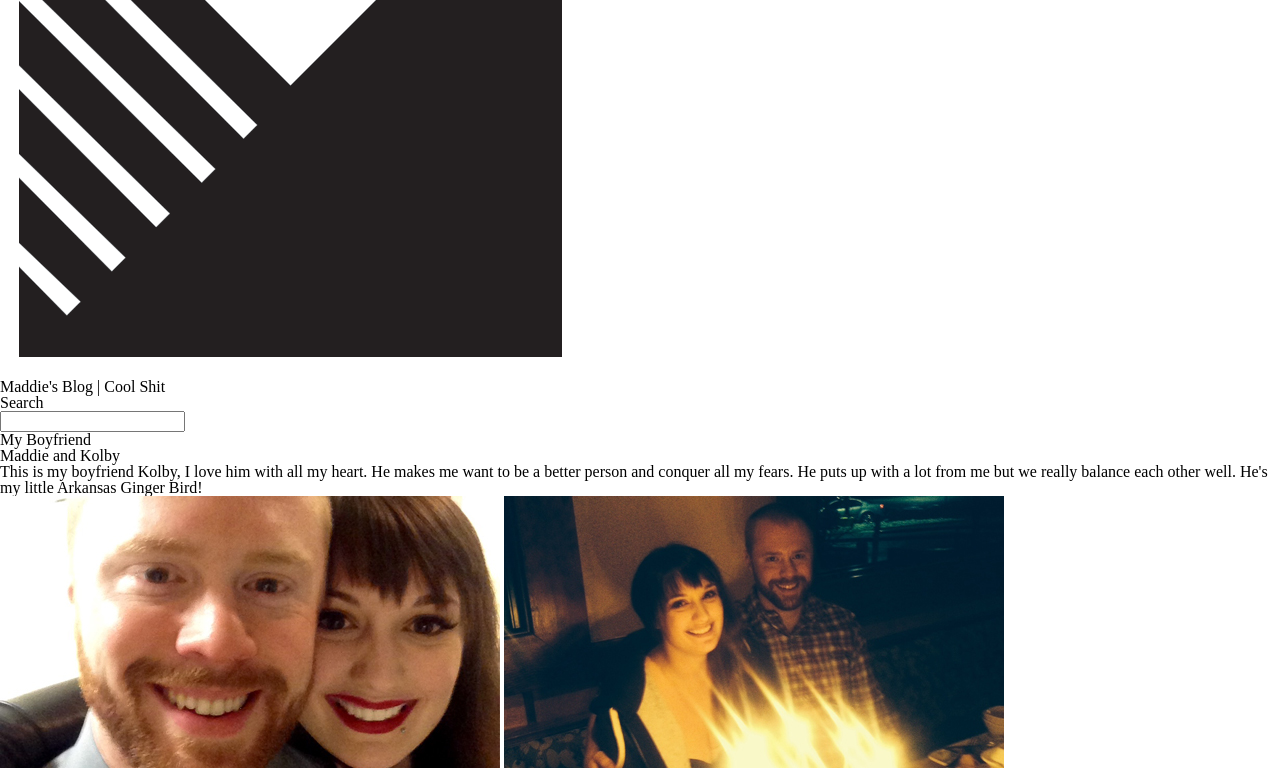
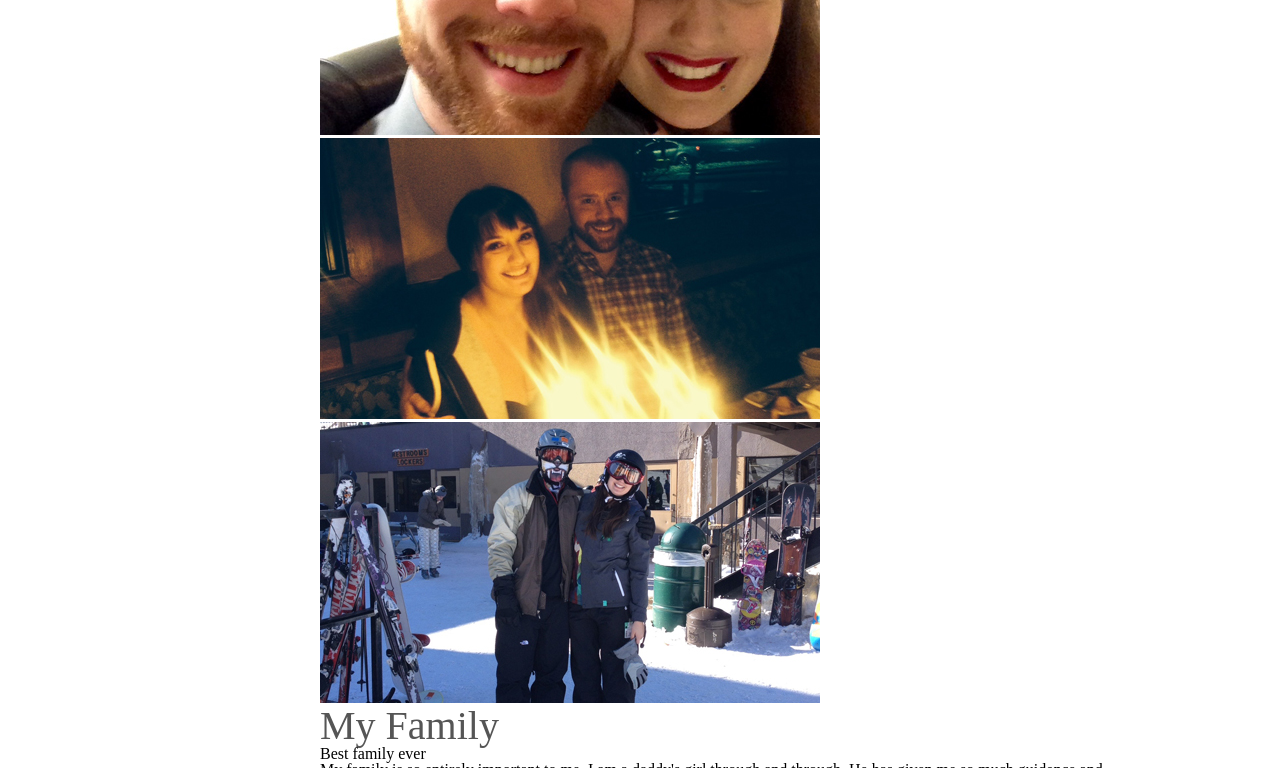
Before and after one commit to mfees/TIY-Assignments, a plain HTML site: page pub/index.html in a window 1280 px wide. Shown: the part 717-1485 px from the top of the page. Drawn offline with Linux system fonts and the light colour scheme.

Commit message:
html, css and image updates

```diff
--- a/pub/css/styles.css
+++ b/pub/css/styles.css
@@ -0,0 +1,21 @@
+.content {
+    float: left;
+    text-align: left;
+    padding-right: 10%;
+    width: 75%;
+    box-sizing: border-box;
+}
+
+.sidebar {
+    float: left;
+    width: 25%;
+    text-align: left;
+    padding-right: 60px;
+    box-sizing: border-box;
+}
+
+h1 {
+    font-size: 40px;
+    font-family: 'Open-Sans' sans-serif;
+    color: #555555;
+}
--- a/pub/index.html
+++ b/pub/index.html
@@ -20,7 +20,7 @@
                 <input type="text">
             </form>
         </aside>
-        <section>
+        <section class="content">
             <article>
                 <h1>My Boyfriend</h1>
                 <p><em>Maddie and Kolby</em></p>
@@ -47,7 +47,7 @@
             </article>
         </section>
         <footer>
-            <aside></aside>
+            <aside><img src="images/M-small.png"></img></aside>
         </footer>
     </body>
 </html>
```
Also changed, not shown: pub/images/M.png (deleted), pub/images/m.png (added).
